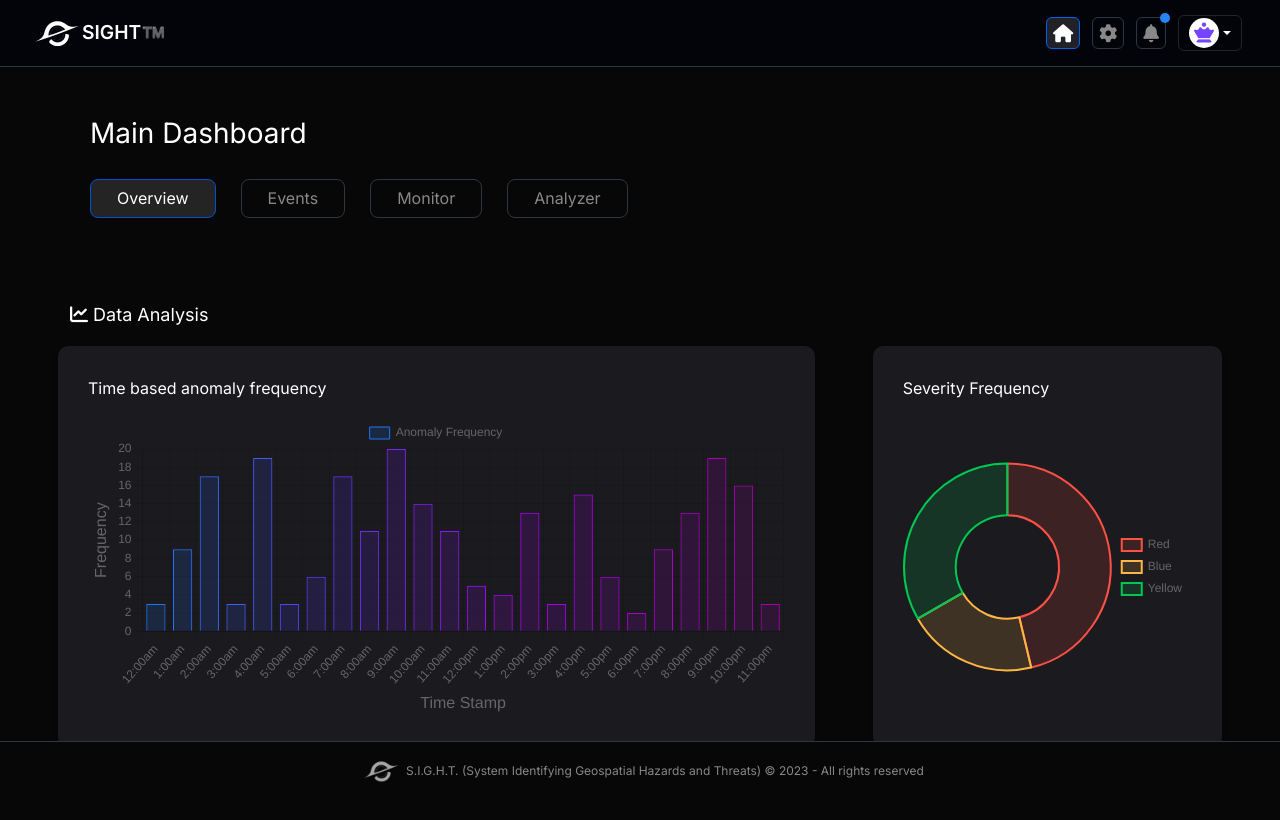
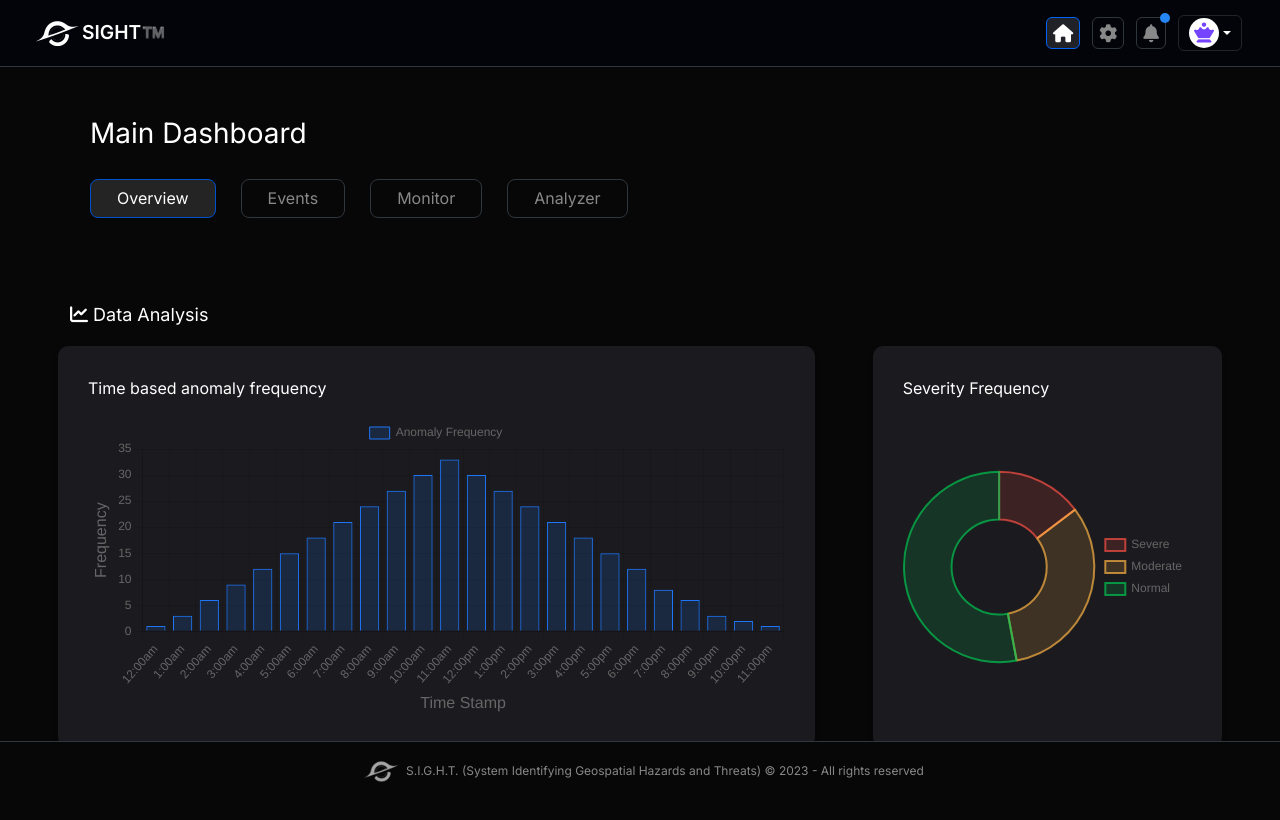
Before and after one commit to SIGHT-5A/SIGHT-Frontend, a React (Vite) app: page /home/overview in a window 1280 px wide. Shown: the top 820 px of the page. Built offline with nearby package versions, Linux system fonts and the light colour scheme.

Commit message:
📉 Change dataset for graphs

```diff
--- a/src/components/Charts/BarChart.jsx
+++ b/src/components/Charts/BarChart.jsx
@@ -6,7 +6,12 @@ ChartJS.register(CategoryScale, LinearScale, BarElement, Tooltip);
 
 const BarChart = () => {
     // Generate random data for the y-axis (anomaly frequencies)
-    const yData = Array(24).fill(0).map(() => Math.ceil(Math.random() * 20));
+    const yData = [
+        1, 3, 6, 9, 12, 15,
+        18, 21, 24, 27, 30, 33,
+        30, 27, 24, 21, 18, 15,
+        12, 8, 6, 3, 2, 1
+    ];
 
     // Create labels for the x-axis
     const xLabels = [
@@ -17,18 +22,15 @@ const BarChart = () => {
     ];
 
     // Create colors for each data point
-    const shadesOfBlueBorder = [
-        "#1E76F7", "#286FF7", "#3268F6", "#3C61F6", "#4659F5", "#5042F5",
-        "#5A3BF4", "#6433F4", "#6E2CF3", "#7825F3", "#821EF3", "#8C17F2",
-        "#9610F2", "#A009F1", "#A600F0", "#A600E8", "#A600E0", "#A600D9",
-        "#A600D1", "#A600C9", "#A600C1", "#A600BA", "#A600B2", "#A600AA"
-    ];
-    const shadesOfBlue = [
-        "#1E76F727", "#286FF727", "#3268F627", "#3C61F627", "#4659F527", "#5042F527",
-        "#5A3BF427", "#6433F427", "#6E2CF327", "#7825F327", "#821EF327", "#8C17F227",
-        "#9610F227", "#A009F127", "#A600F027", "#A600E827", "#A600E027", "#A600D927",
-        "#A600D127", "#A600C927", "#A600C127", "#A600BA27", "#A600B227", "#A600AA27"
-    ];
+    const shadesOfBlueBorder = [];
+    for (let i = 0; i < 24; i++) {
+        shadesOfBlueBorder.push("#1E76F7");
+    }
+
+    const shadesOfBlue = [];
+    for (let i = 0; i < 24; i++) {
+        shadesOfBlue.push("#1E76F727");
+    }
 
     const data = {
         labels: xLabels,
--- a/src/components/Charts/PieChart.jsx
+++ b/src/components/Charts/PieChart.jsx
@@ -5,14 +5,17 @@ import { Doughnut } from 'react-chartjs-2';
 ChartJS.register(CategoryScale, LinearScale, Tooltip, Legend, ArcElement);
 
 const PieChart = () => {
+
+    const SeverityData = [5, 11, 18];
+
     const data = {
-        labels: ['Red', 'Blue', 'Yellow'],
+        labels: ['Severe', 'Moderate', 'Normal'],
         datasets: [
             {
                 label: 'Severity frequency',
-                data: [25, 11, 18],
+                data: SeverityData,
                 backgroundColor: ['#FF504527', '#FFB54527', '#00C85227'],
-                borderColor: ['#FF5045', '#FFB545', '#00C852'],
+                borderColor: ['#FF5045af', '#FFB545af', '#00C852af'],
             },
         ],
     };
```
